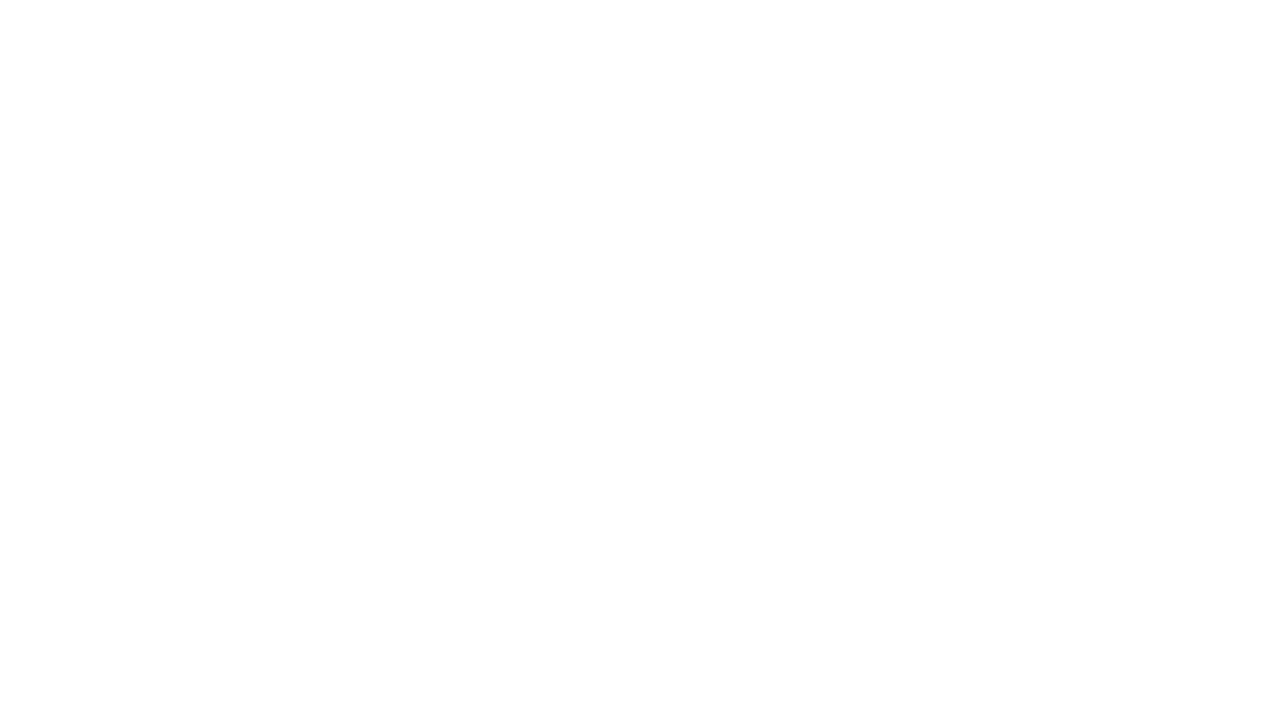
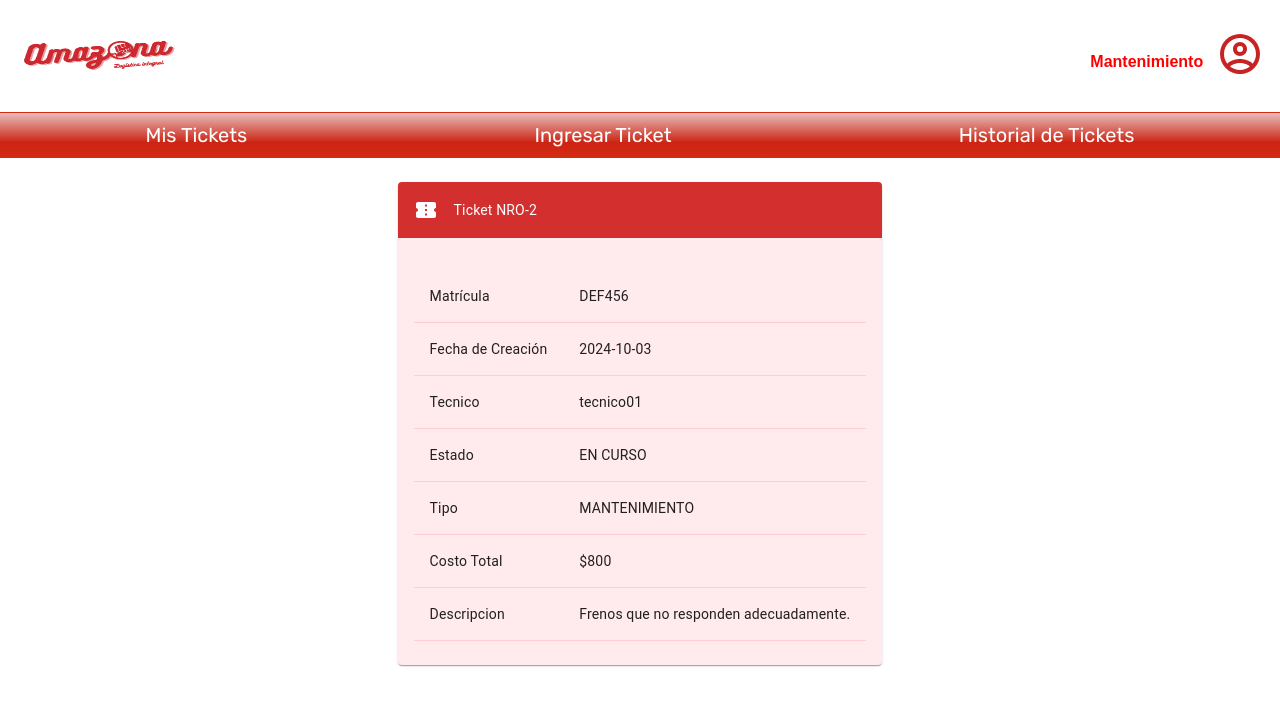
Before and after one commit to imdaviddev/tp-final-laboratorio-frontend, a React (Vite) app: page /mantenimiento/detalle/2 in a window 1280 px wide. Before the commit this address had no page. Shown: the top 706 px of the page. Built offline with nearby package versions, Linux system fonts and the light colour scheme; data requests are answered from the project's data file; grey boxes are pictures that could not be loaded.

Commit message:
update apurado

```diff
--- a/src/components/BasicTabs/BasicTabs.tsx
+++ b/src/components/BasicTabs/BasicTabs.tsx
@@ -40,7 +40,7 @@ export default function BasicTabs(props) {
         </Reportes>
         <Container>
           <ButtonGroup>
-            <Boton> {props.descripcionBoton} semanales</Boton>
+            <Boton> {props.descripcionBoton} Semanales</Boton>
             <Boton> {props.descripcionBoton} Mensuales</Boton>
           </ButtonGroup>
         </Container>
--- a/src/pages/ComponentsUI/index.tsx
+++ b/src/pages/ComponentsUI/index.tsx
@@ -1,4 +1,5 @@
 import { styled } from "styled-components"
+import { customScrollbar } from "../../constants/styles"
 
 export const TituloPage = styled.div`
     width: 100%;
@@ -268,7 +269,7 @@ export const ContainerDetalle = styled.div`
   align-items: center;
   justify-content: center;
   overflow-y: auto;
-
+  ${customScrollbar}
 `
 
 export const DescHijo = styled.div`
--- a/src/pages/Conductor/Components/BasicTabs.tsx
+++ b/src/pages/Conductor/Components/BasicTabs.tsx
@@ -61,6 +61,10 @@ export default function BasicTabs() {
       </Box>
       <CustomTabPanel value={value} index={0}>
         <ContainerDetalle>
+          <br />
+          <br />
+          <br />
+          <br />
           <RecorridoDetalle>
             <Detalle tipo="Recorrido" valor="#064"></Detalle>
             <Detalle tipo="Fecha" valor="25/08/2024"></Detalle>
--- a/src/pages/Conductor/index.tsx
+++ b/src/pages/Conductor/index.tsx
@@ -3,6 +3,7 @@ import ConductorInicio from "./ConductorInicio"
 import ConductorReportes from "./ConductorReportes"
 import ConductorRecorrido from "./ConductorRecorrido"
 import ConductorPageLayout from "./ConductorPageLayout"
+import { customScrollbar } from "../../constants/styles"
 
 export const MensajeBienvenida = styled.div`
   margin-top: 35px;
@@ -83,7 +84,7 @@ export const ContainerDetalle = styled.div`
   align-items: center;
   justify-content: center;
   overflow-y: auto;
-
+  ${customScrollbar}
 `
 
 export const ContainerImgDetalle = styled.div`
@@ -120,7 +121,6 @@ export const RecorridoDetalle = styled.div`
   flex-direction: column;
   justify-content: space-around;
   align-items: center;
-  border:1px solid black;
   border-radius: 10px;
 
   @media (max-width: 600px) {
--- /dev/null
+++ b/src/pages/Mantenimiento/Components/BasicTabs/TicketsDetailsNoCierre.tsx
@@ -0,0 +1,111 @@
+import { useParams } from "react-router-dom";
+import { useEffect, useState } from "react";
+import useTicketstore from "../../../../store/ticketsContext";
+import {
+    Table,
+    TableBody,
+    TableCell,
+    TableContainer,
+    TableRow,
+    Card,
+    CardHeader,
+    CardContent,
+} from '@mui/material';
+import { styled } from '@mui/material/styles';
+import { red } from '@mui/material/colors';
+import ConfirmationNumberIcon from '@mui/icons-material/ConfirmationNumber';
+
+const StyledCard = styled(Card)(({ theme }) => ({
+    maxWidth: 800,
+    margin: 'auto',
+    marginTop: theme.spacing(3),
+    backgroundColor: red[50],
+}));
+
+const StyledCardHeader = styled(CardHeader)(({ theme }) => ({
+    backgroundColor: red[700],
+    color: theme.palette.common.white,
+}));
+
+const StyledTableContainer = styled(TableContainer)(({ theme }) => ({
+    marginTop: theme.spacing(2),
+
+}));
+
+const StyledTableCell = styled(TableCell)(({ theme }) => ({
+    borderBottom: `1px solid ${red[100]}`,
+}));
+
+const StyledTableRow = styled(TableRow)(({ theme }) => ({
+    '&:hover': {
+        backgroundColor: red[100],
+        transition: 'background-color 0.3s',
+    },
+}));
+
+const TicketsDetalle = () => {
+
+    const { ticketId } = useParams();
+    const { obtenerTicket, obtenerTickets } = useTicketstore();
+    const [ticketDetalle, setTicketParticular] = useState(null);
+
+    useEffect(() => {
+        obtenerTickets().then(() => {
+            obtenerTicket(parseInt(ticketId))
+                .then(promise => setTicketParticular(promise))
+                .catch(error => console.log(error));
+        });
+    }, [ticketId, obtenerTicket, obtenerTickets]);
+
+    if (ticketDetalle == null) {
+        return <div>Cargando...</div>;
+    }
+
+    return (
+        <StyledCard>
+            <StyledCardHeader
+                avatar={<ConfirmationNumberIcon />}
+                title={`Ticket NRO-${ticketDetalle.id_ticket}`}
+            />
+            <CardContent>
+                <StyledTableContainer >
+                    <Table aria-label="fancy ticket table" >
+                        <TableBody>
+                            <StyledTableRow>
+                                <StyledTableCell>Matrícula</StyledTableCell>
+                                <StyledTableCell>{ticketDetalle.matricula}</StyledTableCell>
+                            </StyledTableRow>
+                            <StyledTableRow>
+                                <StyledTableCell>Fecha de Creación</StyledTableCell>
+                                <StyledTableCell>{ticketDetalle.fecha_creacion}</StyledTableCell>
+                            </StyledTableRow>
+                            <StyledTableRow>
+                                <StyledTableCell>Tecnico</StyledTableCell>
+                                <StyledTableCell>{ticketDetalle.nombre_usuario}</StyledTableCell>
+                            </StyledTableRow>
+                            <StyledTableRow>
+                                <StyledTableCell>Estado</StyledTableCell>
+                                <StyledTableCell>{ticketDetalle.estado}</StyledTableCell>
+                            </StyledTableRow>
+                            <StyledTableRow>
+                                <StyledTableCell>Tipo</StyledTableCell>
+                                <StyledTableCell>{ticketDetalle.tipo}</StyledTableCell>
+                            </StyledTableRow>
+                            <StyledTableRow>
+                                <StyledTableCell>Costo Total</StyledTableCell>
+                                <StyledTableCell>${ticketDetalle.costoTotal}</StyledTableCell>
+                            </StyledTableRow>
+                            <StyledTableRow>
+                                <StyledTableCell>Descripcion</StyledTableCell>
+                                <StyledTableCell>{ticketDetalle.descripcion_problemas}</StyledTableCell>
+                            </StyledTableRow>
+                        </TableBody>
+                    </Table>
+                </StyledTableContainer>
+            </CardContent>
+        </StyledCard>
+    );
+
+}
+
+export default TicketsDetalle;
--- a/src/pages/Mantenimiento/Components/Ticket.tsx
+++ b/src/pages/Mantenimiento/Components/Ticket.tsx
@@ -58,7 +58,7 @@ const Ticket = (props) => {
                     </DescGroup>
                     <ButtonGroup>
                         <Boton>
-                            <Link to={`tickets/detalle/${props.id_ticket}`}>Ver Detalle</Link>
+                            <Link to={`detalle/${props.id_ticket}`}>Ver Detalle</Link>
                         </Boton>
 
                         {/* Condicional para mostrar "Cerrar Ticket" solo si está en curso */}
--- a/src/pages/Mantenimiento/MantenimientoHistorial.tsx
+++ b/src/pages/Mantenimiento/MantenimientoHistorial.tsx
@@ -4,6 +4,8 @@ import FiltrarHistorial from './Components/FiltrarHistorial'
 import { ContainerTickets } from "./Components/BasicTabs/BasicTabs"
 import useTicketstore from "../../store/ticketsContext"
 import { useEffect } from "react"
+import { Estado } from '../../api/models/tickets.models';
+
 
 const MantenimientoHistorial = () => {
 
@@ -20,9 +22,11 @@ const MantenimientoHistorial = () => {
       <MensajeBienvenida>Historial</MensajeBienvenida>
       <FiltrarHistorial></FiltrarHistorial>
       <ContainerTickets>
-        {Tickets.map((ticket) => (
-          <Ticket key={ticket.id_ticket} {...ticket}></Ticket>
-        ))}
+      {Tickets.map((ticket) => (
+            ticket.estado !== Estado.EN_CURSO && (
+              <Ticket key={ticket.id_ticket} {...ticket}></Ticket>
+            )
+          ))}
       </ContainerTickets>
     </ContainerPadre>
 
--- a/src/pages/gerencia/GerenciaInicio.tsx
+++ b/src/pages/gerencia/GerenciaInicio.tsx
@@ -18,7 +18,29 @@ const Prueba = styled.div`
     min-height: 30vh
   }
 `
+const recorridosPrueba = [
+    {
+        id_viaje: "K560",
+        estado: "EN CURSO"
+    },
+    {
+        id_viaje: "F360",
+        estado: "FINALIZADO"
+    },
+    {
+        id_viaje: "k560",
+        estado: "EN CURSO"
+    },
+    {
+        id_viaje: "k560",
+        estado: "ASIGNADO"
+    },
+    {
+        id_viaje: "k560",
+        estado: "NO FINALIZADO"
+    }
 
+]
 const GerenciaHomePage = () => {
 
     const { recorridos, obtenerRecorridos, hasFetched } = useRecorridostore();
@@ -35,7 +57,7 @@ const GerenciaHomePage = () => {
                 <DescHijo>Recorridos durante esta semana</DescHijo>
                 <ContainerDetalle>
                     <Prueba>
-                        {recorridos.map((recorrido) => (
+                        {recorridosPrueba.map((recorrido) => (
                             <Recorrido
                                 key={recorrido.id_viaje}
                                 id_viaje={recorrido.id_viaje}
--- a/src/routes/index.tsx
+++ b/src/routes/index.tsx
@@ -10,11 +10,14 @@ import { ConductorInicio, ConductorRecorrido, ConductorReportes, ConductorPageLa
 import { SupervisionConductoresPage, SupervisionCrearRecorridoPage, SupervisionHomePage, SupervisionPageLayout, SupervisionReportesPage, SupervisionVehiculosPage } from '../pages/Supervision';
 import { MantenimientoPageLayout, MantenimientoHistorial, MantenimientoInicio, MantenimientoIngresos } from '../pages/Mantenimiento';
 
+import TicketsDetalle from '../pages/Mantenimiento/Components/BasicTabs/TicketsDetailsNoCierre'
+
 import AdministracionPageLayout from '../pages/Administracion/AdministracionPageLayout';
 import AdministracionInicio from '../pages/Administracion/AdministracionInicio';
 import AdministracionRepuestos from '../pages/Administracion/AdministracionRepuestos';
 import AdministracionDeProveedores from '../pages/Administracion/AdministracionDeProveedores';
 import AdministracionReportes from '../pages/Administracion/AdministracionReportes';
+import Ticket from '../pages/Mantenimiento/Components/Ticket';
 
 const Router = () => {
   return <>
@@ -41,6 +44,7 @@ const Router = () => {
         <Route element={<MantenimientoPageLayout />} path='/mantenimiento'>
           <Route index element={<MantenimientoInicio />} />
           <Route element={<TicketDetails />} path='tickets/:ticketId'/>
+          <Route element={<TicketsDetalle />} path='detalle/:ticketId'/>
           <Route element={<MantenimientoIngresos />} path='ingresos' />
           <Route element={<MantenimientoHistorial />} path='historial-de-tickets' />
         </Route>
```
Also changed, not shown: src/pages/Conductor/ConductorInicio.tsx (+5 -8 lines).
